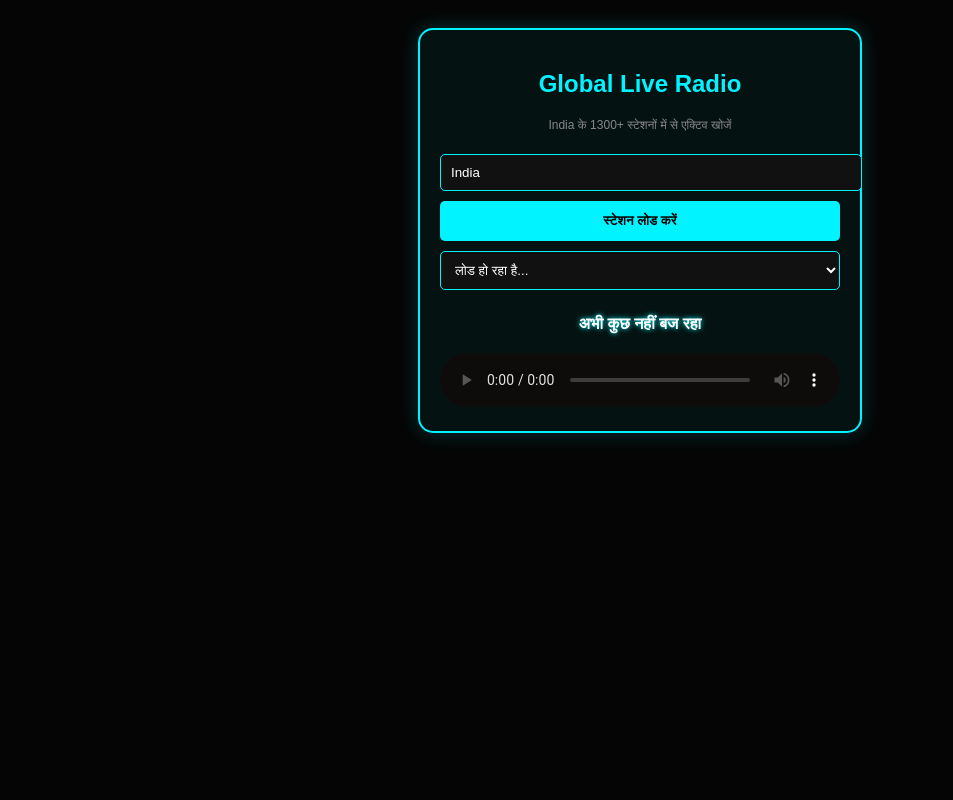
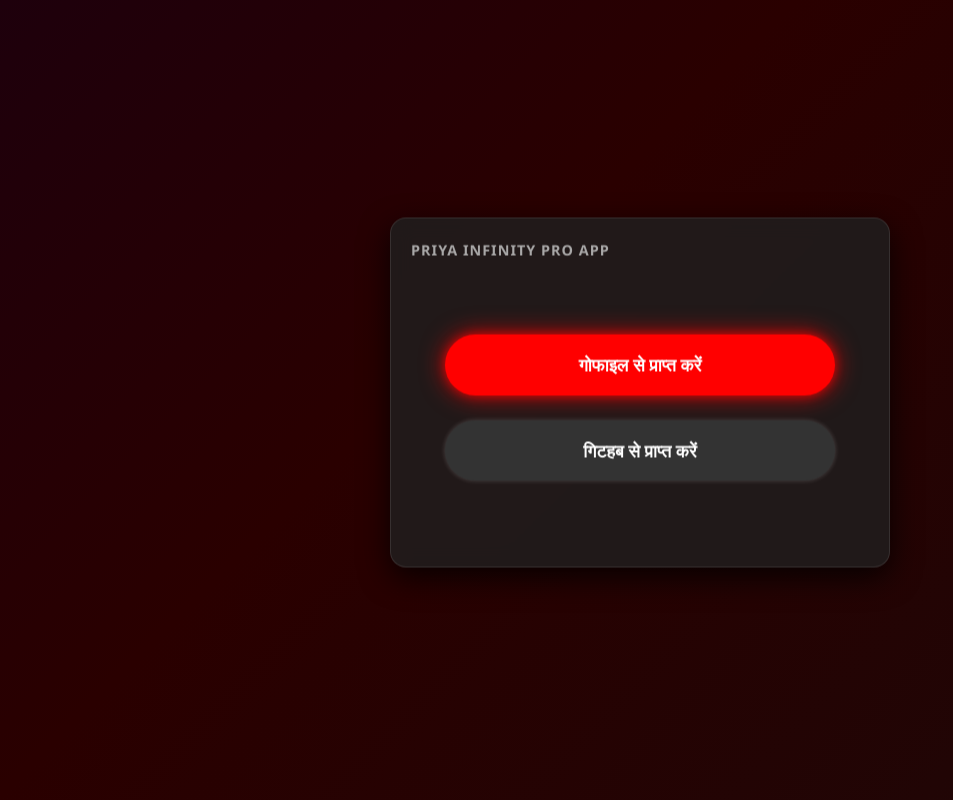
Before and after one commit to Nitesh99390/Fm-radio-, a plain HTML site: page Index.html in a window 1280 px wide. Shown: the whole page, without its empty margins (0-953 px from the left). Drawn offline with Linux system fonts and the light colour scheme; no server answers.

Commit message:
Revise Index.html for Priya infinity pro app
Updated the HTML structure and metadata for the Priya infinity pro app, including new meta tags for SEO and social media.

```diff
--- a/Index.html
+++ b/Index.html
@@ -1,98 +1,202 @@
 <!DOCTYPE html>
 <html lang="hi">
 <head>
+    <meta name="google-site-verification" content="Za1pEupQLM-LlPnODka_5pMgrC6DyOzmuDaZBepfg7Q" />
     <meta charset="UTF-8">
     <meta name="viewport" content="width=device-width, initial-scale=1.0">
-    <title>Live India & Global Radio</title>
+
+    <!-- खोजने के लिए मुख्य टैग -->
+    <title>Priya infinity pro app</title>
+    <meta name="title" content="Priya infinity pro app">
+    <meta name="description" content="Priya infinity pro app का नवीनतम संस्करण प्राप्त करें।">
+    <meta name="keywords" content="Priya infinity pro app, download, Nitesh99390">
+    <meta name="author" content="Nitesh99390">
+    <meta name="robots" content="index, follow">
+
+    <link rel="canonical" href="https://yourwebsite.com">
+
+    <!-- सोशल मीडिया के लिए टैग -->
+    <meta property="og:type" content="website">
+    <meta property="og:url" content="https://yourwebsite.com">
+    <meta property="og:title" content="Priya infinity pro app">
+    <meta property="og:description" content="Priya infinity pro app का नवीनतम संस्करण प्राप्त करें।">
+
+    <!-- गूगल के लिए विशेष जानकारी -->
+    <script type="application/ld+json">
+    {
+      "@context": "https://schema.org",
+      "@type": "SoftwareApplication",
+      "name": "Priya infinity pro app",
+      "operatingSystem": "Android, Windows",
+      "applicationCategory": "MultimediaApplication",
+      "author": {
+        "@type": "Person",
+        "name": "Nitesh"
+      },
+      "offers": {
+        "@type": "Offer",
+        "price": "0",
+        "priceCurrency": "USD"
+      }
+    }
+    </script>
+
     <style>
-        body { background: #050505; color: #00f3ff; font-family: sans-serif; text-align: center; padding: 20px; }
-        .box { border: 2px solid #00f3ff; padding: 20px; border-radius: 15px; background: rgba(0,243,255,0.05); box-shadow: 0 0 20px #00f3ff33; max-width: 400px; margin: auto; }
-        select, input { width: 100%; padding: 10px; margin: 10px 0; background: #111; border: 1px solid #00f3ff; color: white; border-radius: 5px; }
-        button { width: 100%; padding: 12px; background: #00f3ff; border: none; color: black; font-weight: bold; border-radius: 5px; cursor: pointer; }
-        .loader { display: none; margin: 10px 0; font-size: 12px; color: yellow; }
-        .playing-now { margin-top: 15px; font-weight: bold; color: #fff; text-shadow: 0 0 5px #00f3ff; }
+        :root {
+            --card-bg: rgba(32, 32, 32, 0.8);
+            --border-color: rgba(255, 255, 255, 0.1);
+        }
+
+        * {
+            box-sizing: border-box;
+            margin: 0;
+            padding: 0;
+        }
+
+        /* पृष्ठभूमि की गतिशीलता */
+        body {
+            font-family: 'Segoe UI', Tahoma, Geneva, Verdana, sans-serif;
+            color: #ffffff;
+            line-height: 1.6;
+            display: flex;
+            justify-content: center;
+            align-items: center;
+            height: 100vh;
+            overflow: hidden;
+            background: linear-gradient(-45deg, #0f0f0f, #2a0000, #00002a, #1a1a1a);
+            background-size: 400% 400%;
+            animation: gradientBG 15s ease infinite;
+        }
+
+        @keyframes gradientBG {
+            0% { background-position: 0% 50%; }
+            50% { background-position: 100% 50%; }
+            100% { background-position: 0% 50%; }
+        }
+
+        /* मुख्य डिब्बे की गतिशीलता */
+        .container {
+            background-color: var(--card-bg);
+            backdrop-filter: blur(10px);
+            border-radius: 16px;
+            border: 1px solid var(--border-color);
+            text-align: center;
+            width: 90%;
+            max-width: 500px;
+            min-height: 350px;
+            padding: 60px 20px 40px 20px;
+            position: relative;
+            display: flex;
+            flex-direction: column;
+            justify-content: center;
+            align-items: center;
+            box-shadow: 0 10px 30px rgba(0,0,0,0.8);
+            animation: floating 4s ease-in-out infinite;
+        }
+
+        @keyframes floating {
+            0% { transform: translateY(0px); }
+            50% { transform: translateY(-15px); }
+            100% { transform: translateY(0px); }
+        }
+
+        .corner-text {
+            position: absolute;
+            top: 20px;
+            left: 20px;
+            font-size: 0.9rem;
+            color: #cccccc;
+            letter-spacing: 1px;
+            text-transform: uppercase;
+            font-weight: bold;
+            opacity: 0.8;
+        }
+
+        /* बटनों का समूह */
+        .button-group {
+            display: flex;
+            flex-direction: column;
+            gap: 25px;
+            width: 100%;
+            align-items: center;
+            margin-top: 10px;
+        }
+
+        .download-btn {
+            display: inline-block;
+            color: #ffffff;
+            padding: 16px 20px;
+            width: 85%;
+            font-size: 1.1rem;
+            font-weight: bold;
+            text-decoration: none;
+            border-radius: 50px;
+            transition: all 0.3s ease;
+        }
+
+        .download-btn:active {
+            transform: scale(0.95);
+        }
+
+        /* गोफाइल बटन की गतिशीलता */
+        .gofile-btn {
+            background-color: #ff0000;
+            box-shadow: 0 0 15px rgba(255, 0, 0, 0.5);
+            animation: glowingRed 2s infinite;
+        }
+
+        @keyframes glowingRed {
+            0% { box-shadow: 0 0 5px rgba(255, 0, 0, 0.4); }
+            50% { box-shadow: 0 0 25px rgba(255, 0, 0, 0.8), 0 0 10px rgba(255, 0, 0, 0.6); }
+            100% { box-shadow: 0 0 5px rgba(255, 0, 0, 0.4); }
+        }
+
+        .gofile-btn:hover {
+            background-color: #cc0000;
+            transform: scale(1.05);
+            animation: none;
+            box-shadow: 0 10px 25px rgba(255, 0, 0, 0.7);
+        }
+
+        /* गिटहब बटन की गतिशीलता */
+        .github-btn {
+            background-color: #333333;
+            box-shadow: 0 0 15px rgba(255, 255, 255, 0.2);
+            animation: glowingGrey 2s infinite;
+            animation-delay: 1s; /* दोनों बटनों की चमक अलग-अलग समय पर दिखाने के लिए */
+        }
+
+        @keyframes glowingGrey {
+            0% { box-shadow: 0 0 5px rgba(255, 255, 255, 0.2); }
+            50% { box-shadow: 0 0 20px rgba(255, 255, 255, 0.5), 0 0 10px rgba(255, 255, 255, 0.3); }
+            100% { box-shadow: 0 0 5px rgba(255, 255, 255, 0.2); }
+        }
+
+        .github-btn:hover {
+            background-color: #1a1a1a;
+            transform: scale(1.05);
+            animation: none;
+            box-shadow: 0 10px 25px rgba(255, 255, 255, 0.5);
+        }
     </style>
 </head>
 <body>
 
-<div class="box">
-    <h2>Global Live Radio</h2>
+    <main class="container">
+        <div class="corner-text">
+            <span>Priya infinity pro app</span>
+        </div>
 
-    <p style="font-size: 12px; color: #888;">India के 1300+ स्टेशनों में से एक्टिव खोजें</p>
+        <div class="button-group">
+            <a href="https://gofile.io/d/WJiDOqiP" class="download-btn gofile-btn" target="_blank" rel="noopener noreferrer">
+                गोफाइल से प्राप्त करें
+            </a>
 
-    <input type="text" id="searchInput" placeholder="Search (e.g. Hindi, Bollywood, India)..." value="India">
-    <button onclick="fetchStations()">स्टेशन लोड करें</button>
-
-    <div id="loader" class="loader">सर्वर से कनेक्ट हो रहा है...</div>
-
-    <select id="stationList" onchange="playSelected()">
-        <option value="">-- स्टेशन चुनें --</option>
-    </select>
-
-    <div class="playing-now" id="currentStation">अभी कुछ नहीं बज रहा</div>
-
-    <div style="margin-top: 20px;">
-        <audio id="player" controls style="width: 100%; filter: invert(1);"></audio>
-    </div>
-</div>
-
-<script>
-    const player = document.getElementById('player');
-    const stationList = document.getElementById('stationList');
-    const loader = document.getElementById('loader');
-    const currentStation = document.getElementById('currentStation');
-
-    // रेडियो ब्राउज़र API का इस्तेमाल करके एक्टिव स्टेशन खोजना
-    async function fetchStations() {
-        const query = document.getElementById('searchInput').value;
-        loader.style.display = "block";
-        stationList.innerHTML = '<option>लोड हो रहा है...</option>';
-
-        try {
-            // हम केवल 'mp3' और 'high bitrate' वाले स्टेशन मांग रहे हैं ताकि वो मोबाइल पर चलें
-            const res = await fetch(`https://de1.api.radio-browser.info/json/stations/search?name=${query}&limit=50&hidebroken=true&order=clickcount&reverse=true`);
-            const stations = await res.json();
-
-            stationList.innerHTML = '<option value="">-- स्टेशन चुनें --</option>';
-
-            if(stations.length === 0) {
-                stationList.innerHTML = '<option>कोई स्टेशन नहीं मिला</option>';
-            }
-
-            stations.forEach(s => {
-                const opt = document.createElement('option');
-                opt.value = s.url_resolved;
-                opt.innerText = `${s.name} (${s.countrycode})`;
-                stationList.appendChild(opt);
-            });
-
-            loader.style.display = "none";
-        } catch (error) {
-            alert("API Error! कृपया इंटरनेट चेक करें।");
-            loader.style.display = "none";
-        }
-    }
-
-    function playSelected() {
-        const url = stationList.value;
-        const name = stationList.options[stationList.selectedIndex].text;
-
-        if (url) {
-            currentStation.innerText = "Connecting to: " + name;
-            player.src = url;
-            player.play().catch(e => {
-                currentStation.innerText = "Error: यह स्ट्रीम अभी ऑफलाइन है।";
-            });
-
-            player.onplaying = () => {
-                currentStation.innerText = "Playing: " + name;
-            };
-        }
-    }
-
-    // पहली बार में India के स्टेशन लोड करें
-    window.onload = fetchStations;
-</script>
+            <a href="https://github.com/Nitesh99390/YouTube-/releases/download/Hello0/app-debug.signed.apk" class="download-btn github-btn" target="_blank" rel="noopener noreferrer">
+                गिटहब से प्राप्त करें
+            </a>
+        </div>
+    </main>
 
 </body>
 </html>
```
